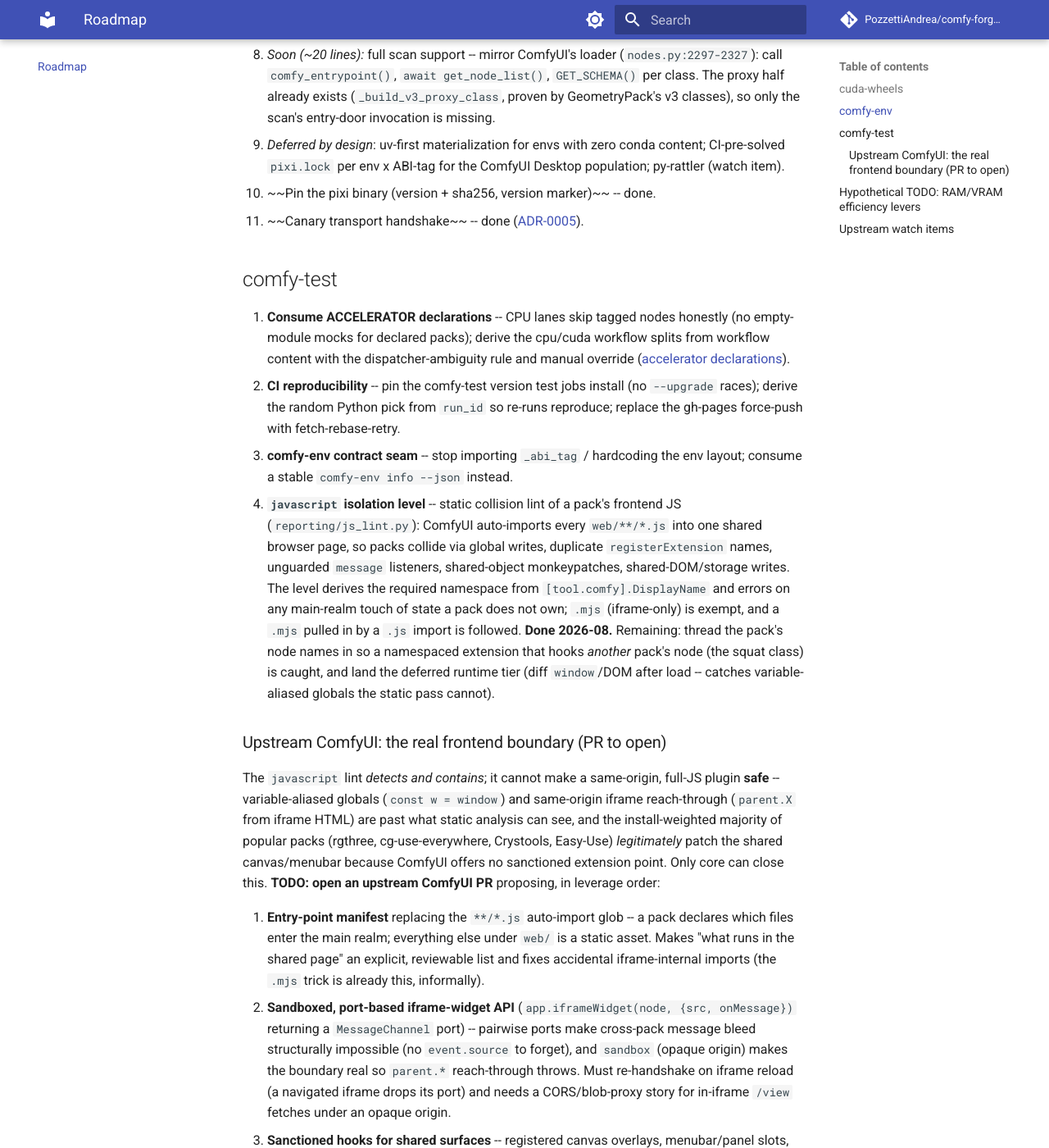
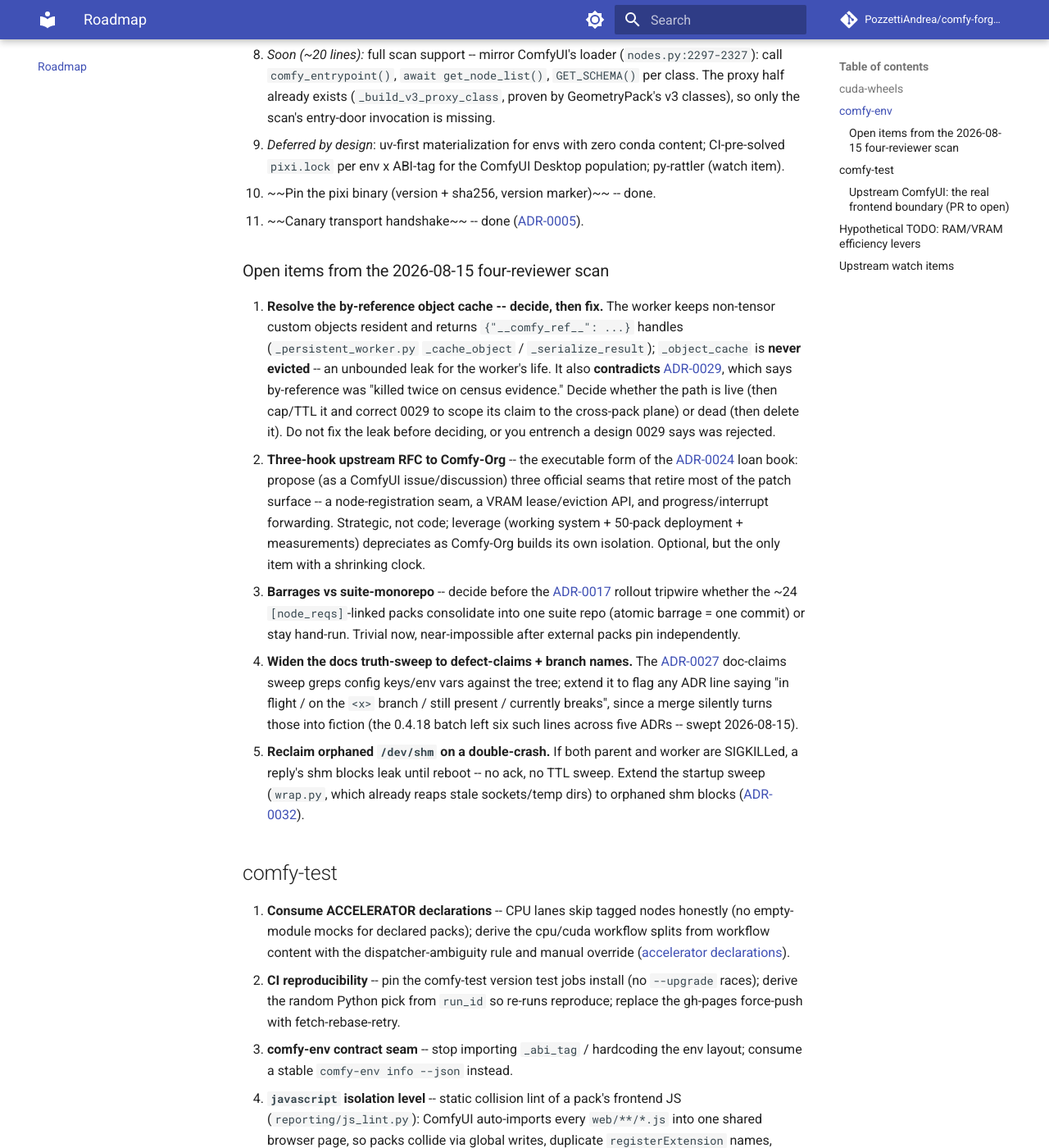
Before and after one commit to Comfy-Forge/comfy-forge-docs, an MkDocs documentation site: the page built from docs/roadmap.md, in a window 1280 px wide and 1400 px high, scrolled down 1909 px. Shown: the whole window at 82% size. Built offline with MkDocs 1.6.1 and Material for MkDocs 9.7.7, drawn with Linux system fonts in a browser that asks for light colours; comment, search, counter and statistics services are not loaded.

Commit message:
ADRs 0032 (shm lifetime / consumed-ack) + 0033 (local IPC auth); roadmap TODOs
Two decisions that lived only in code/CLAUDE.md now have owning records
(Linus finding):
- 0032: the consumed-ack shm-lifetime protocol (reader frees by call_id
  ack, TTL is crash fallback only, materialize-on-receipt sibling, the
  double-crash shm-leak gap named).
- 0033: local IPC authentication (per-spawn authkey first-frame +
  SO_PEERCRED on Linux; addr/key via env not argv; the honest Windows
  same-user residual gap; the not-a-sandbox boundary vs 0011).

Roadmap: added the four-reviewer open items -- by-reference _object_cache
leak+0029 contradiction (decide then fix), the upstream three-hook RFC,
barrages-vs-monorepo, the widened defect-claim truth-sweep, and the
double-crash shm reclamation.

```diff
--- a/docs/roadmap.md
+++ b/docs/roadmap.md
@@ -91,6 +91,43 @@
 7. ~~Pin the pixi binary (version + sha256, version marker)~~ -- done.
 8. ~~Canary transport handshake~~ -- done
    ([ADR-0005](comfy-env/adr/0005-tiered-tensor-serialization.md)).
+
+### Open items from the 2026-08-15 four-reviewer scan
+
+9. **Resolve the by-reference object cache -- decide, then fix.** The
+   worker keeps non-tensor custom objects resident and returns
+   `{"__comfy_ref__": ...}` handles (`_persistent_worker.py` `_cache_object`
+   / `_serialize_result`); `_object_cache` is **never evicted** -- an
+   unbounded leak for the worker's life. It also **contradicts**
+   [ADR-0029](comfy-env/adr/0029-parent-as-switchboard.md), which says
+   by-reference was "killed twice on census evidence." Decide whether the
+   path is live (then cap/TTL it and correct 0029 to scope its claim to the
+   cross-pack plane) or dead (then delete it). Do not fix the leak before
+   deciding, or you entrench a design 0029 says was rejected.
+10. **Three-hook upstream RFC to Comfy-Org** -- the executable form of the
+    [ADR-0024](comfy-env/adr/0024-upstream-interface-contract.md) loan book:
+    propose (as a ComfyUI issue/discussion) three official seams that retire
+    most of the patch surface -- a node-registration seam, a VRAM
+    lease/eviction API, and progress/interrupt forwarding. Strategic, not
+    code; leverage (working system + 50-pack deployment + measurements)
+    depreciates as Comfy-Org builds its own isolation. Optional, but the
+    only item with a shrinking clock.
+11. **Barrages vs suite-monorepo** -- decide before the
+    [ADR-0017](comfy-env/adr/0017-pre-1-0-no-backward-compatibility.md)
+    rollout tripwire whether the ~24 `[node_reqs]`-linked packs consolidate
+    into one suite repo (atomic barrage = one commit) or stay hand-run. Trivial
+    now, near-impossible after external packs pin independently.
+12. **Widen the docs truth-sweep to defect-claims + branch names.** The
+    [ADR-0027](comfy-env/adr/0027-testing-and-verification.md) doc-claims
+    sweep greps config keys/env vars against the tree; extend it to flag any
+    ADR line saying "in flight / on the `<x>` branch / still present /
+    currently breaks", since a merge silently turns those into fiction (the
+    0.4.18 batch left six such lines across five ADRs -- swept 2026-08-15).
+13. **Reclaim orphaned `/dev/shm` on a double-crash.** If both parent and
+    worker are SIGKILLed, a reply's shm blocks leak until reboot -- no ack,
+    no TTL sweep. Extend the startup sweep (`wrap.py`, which already reaps
+    stale sockets/temp dirs) to orphaned shm blocks
+    ([ADR-0032](comfy-env/adr/0032-shm-lifetime-consumed-ack.md)).
 
 ## comfy-test
 
--- a/mkdocs.yml
+++ b/mkdocs.yml
@@ -71,6 +71,8 @@
           - "0018: Worker call timeout": comfy-env/adr/0018-worker-call-timeout.md
           - "0019: Worker lifecycle": comfy-env/adr/0019-worker-lifecycle.md
           - "0020: Concurrency and env granularity": comfy-env/adr/0020-concurrency-and-env-granularity.md
+          - "0032: Shared-memory lifetime (consumed-ack)": comfy-env/adr/0032-shm-lifetime-consumed-ack.md
+          - "0033: Local IPC authentication": comfy-env/adr/0033-local-ipc-authentication.md
           - "0023: Metadata scan and proxy synthesis": comfy-env/adr/0023-metadata-scan-and-proxy-synthesis.md
           - "0025: VRAM co-management across processes": comfy-env/adr/0025-vram-co-management.md
           - "0008: Graceful degradation everywhere": comfy-env/adr/0008-graceful-degradation-everywhere.md
```
Also changed, not shown: docs/comfy-env/adr/0032-shm-lifetime-consumed-ack.md (added, +78 -0 lines), docs/comfy-env/adr/0033-local-ipc-authentication.md (added, +86 -0 lines), docs/comfy-env/adr/index.md (+2 -0 lines).
